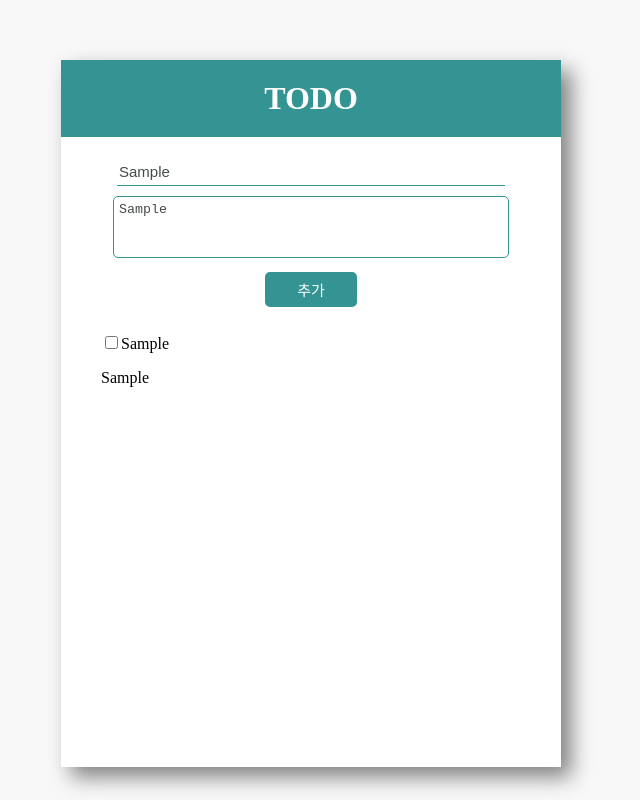
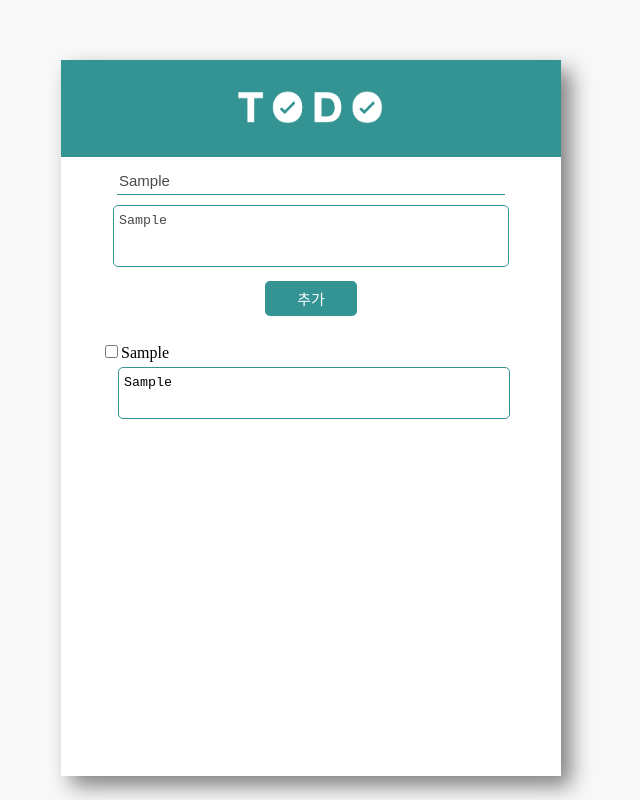
Before and after one commit to dekim1028/react-todo, a React (Create React App) app: page / in a window 1280 px wide. Both pictures are taken after typing "Sample", "Sample" into the empty fields and a click on the button "추가". Shown: the whole page, without its empty margins (329-969 px from the left). Built offline with nearby package versions, Linux system fonts and the light colour scheme.

Commit message:
logo 변경 및 css 수정

```diff
--- a/src/App.css
+++ b/src/App.css
@@ -15,5 +15,8 @@ main{
 .logo{
   padding:20px;
   background-color: #349393;
-  color: white;
 }
+
+.logo>img{
+  width:150px;
+}
--- a/src/App.jsx
+++ b/src/App.jsx
@@ -2,6 +2,7 @@ import React from 'react';
 import List from './List';
 import Input from './Input';
 import './App.css';
+import logo from './image/logo.png';
 
 class App extends React.Component{
   state = {
@@ -29,7 +30,7 @@ class App extends React.Component{
 
     return (
       <main>
-          <h1 class="logo">TODO</h1>
+          <div className="logo"><img src={logo}></img></div>
           <Input addTodo={this.addTodo.bind(this)}/>
           <List todoList={todoList}/>
       </main>
--- a/src/Input.css
+++ b/src/Input.css
@@ -13,13 +13,13 @@
 
 .content{
   color: #464A4A;
-  border: none;
   border: 0.5px solid #349393;
   border-radius: 5px;
   height:50px;
   width:80%;
   resize: none;
   padding:5px;
+  line-height: 20px;
 }
 
 .addBtn{
--- a/src/List.css
+++ b/src/List.css
@@ -11,3 +11,13 @@
     text-overflow: ellipsis;
     text-align: left;
 }
+
+.description{
+    margin: 5px 17px;
+    width: 380px;
+    resize: none;
+    line-height: 20px;
+    padding:5px;
+    border: 0.5px solid #349393;
+    border-radius: 5px;
+}
--- a/src/List.jsx
+++ b/src/List.jsx
@@ -2,10 +2,14 @@ import React from 'react';
 import './List.css';
 
 const ListItem = ({title, description, completed}) => (
-    <li class="ellipsis">
+    <li className="ellipsis">
         <input type="checkbox" checked={completed}></input>
         <span>{title}</span>
-        <p>{description}</p>
+        <div>
+            <textarea className="description" readOnly>
+                {description}
+            </textarea>
+        </div>
     </li>
 )
 
```
Also changed, not shown: src/image/logo.png (added).
